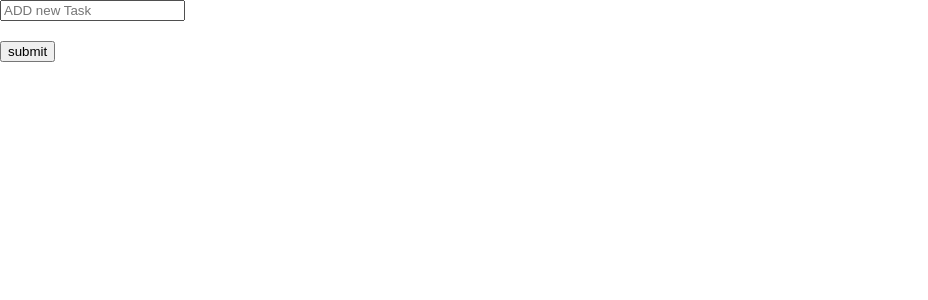
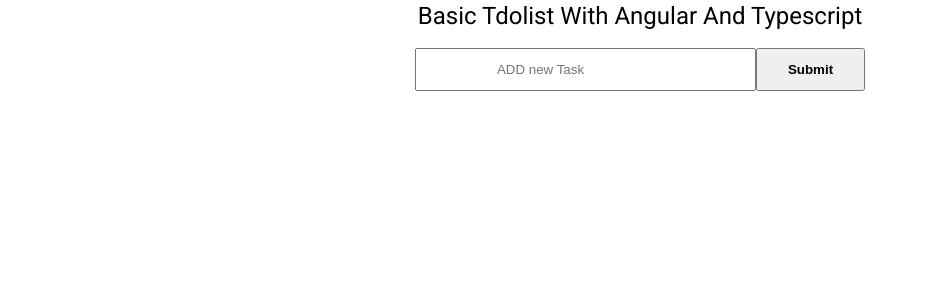
Before and after one commit to anasmak04/Angular-Todo-List, an Angular app: page / in a window 1280 px wide. Shown: the top 300 px of the page, without its empty margins (0-928 px from the left). Built offline with nearby package versions, Linux system fonts and the light colour scheme.

Commit message:
add some styles

```diff
--- a/src/app/todo/todo.component.css
+++ b/src/app/todo/todo.component.css
@@ -0,0 +1,48 @@
+h1{
+    text-align: center;
+    text-transform: capitalize;
+}
+
+.form{
+    text-align: center;
+}
+
+
+input{
+    padding: 12px 80px;
+}
+
+button{
+    padding: 12px 30px;
+    cursor: pointer;
+    text-transform: capitalize;
+    font-weight: bolder;
+}
+
+
+button:hover{
+    background-color: royalblue;
+    color: white;
+
+}
+
+.list{
+    margin: 0 auto;
+}
+
+li{
+    list-style: none;
+    padding: 20px;
+}
+
+ul{
+    display: flex;
+    justify-content: center;
+    align-items: center;
+}
+
+.items{
+    display: flex;
+    justify-content: center;
+    align-items: center;
+}
--- a/src/app/todo/todo.component.html
+++ b/src/app/todo/todo.component.html
@@ -1,11 +1,15 @@
+<h1>basic tdolist with angular and typescript</h1>
+
+<div class="form">
   <input  type="text" placeholder="ADD new Task" #task>
-<br />
-<br />
 <button (click)="addTask(task.value)">submit</button>
+</div>
 
+<div class="list">
   <ul *ngFor="let List of list">
-  <div>
+    <div class="items">
       <li>{{ List.name }}</li>
       <button (click)="RemoveTask(List.id)">remove</button>
     </div>
   </ul>
+</div>
--- a/src/app/todo/todo.component.ts
+++ b/src/app/todo/todo.component.ts
@@ -3,22 +3,19 @@ import { Component, OnInit } from '@angular/core';
 @Component({
   selector: 'app-todo',
   templateUrl: './todo.component.html',
-  styleUrls: ['./todo.component.css']
+  styleUrls: ['./todo.component.css'],
 })
 export class TodoComponent implements OnInit {
+  constructor() {}
 
-  constructor() { }
+  ngOnInit(): void {}
 
-  ngOnInit(): void {
+  list: any[] = [];
+  addTask(item: String) {
+    this.list.push({ id: this.list.length, name: item });
   }
 
-  list: any[] =[];
-  addTask(item:String){
-    this.list.push({id:this.list.length,name:item});
+  RemoveTask(id: number) {
+    this.list = this.list.filter((item) => item.id !== id);
   }
-
-  RemoveTask(id:number){
-    this.list=this.list.filter(item => item.id !== id);
-  }
-
 }
```
Lines whose indentation alone changed are shown as unchanged.
